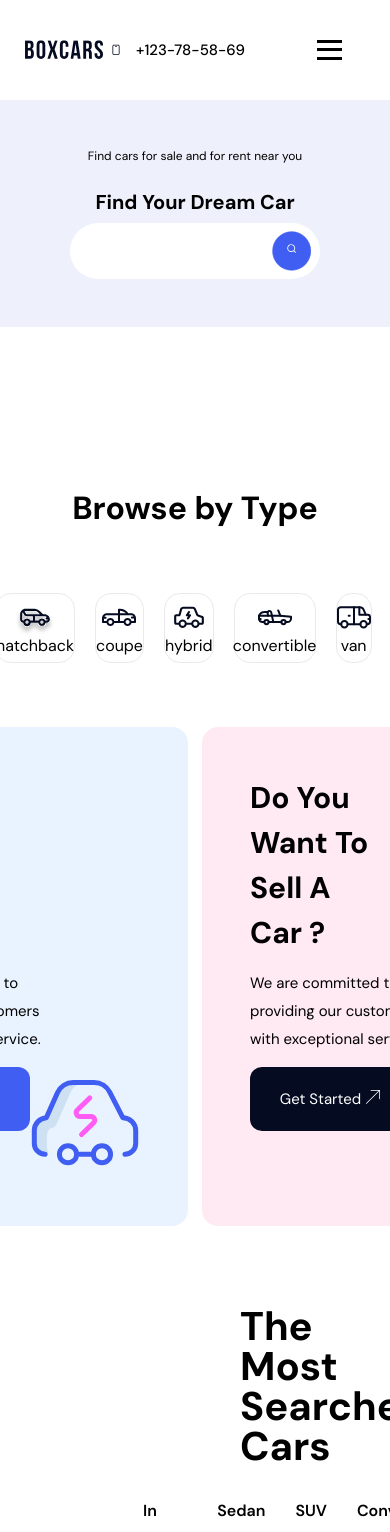
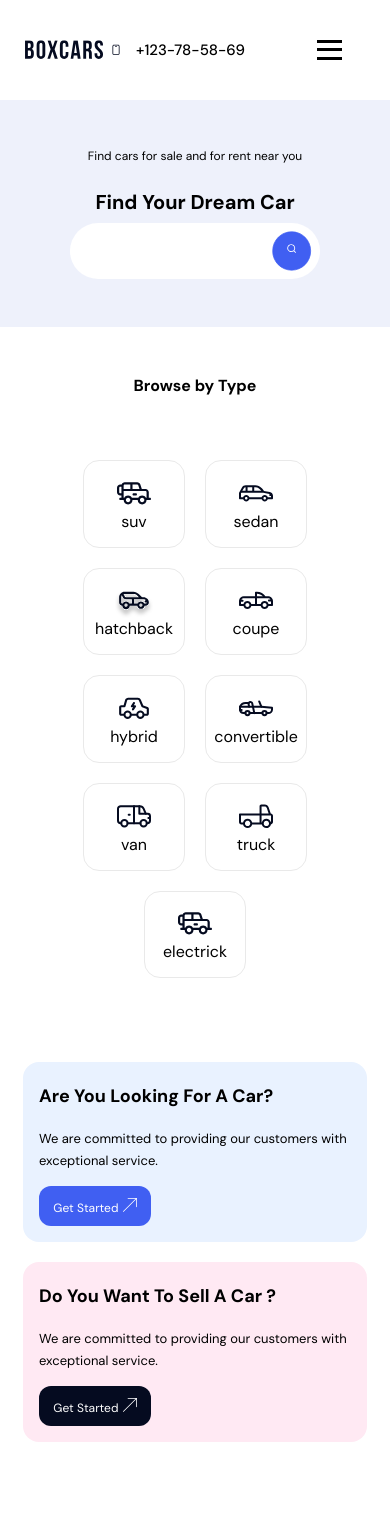
Before and after one commit to voskreshaumertvbIx/landing-car, a React (Create React App) app: page / in a window 390 px wide. Shown: the top 1532 px of the page. Built offline with nearby package versions, Linux system fonts and the light colour scheme.

Commit message:
add responsive type_header design

```diff
--- a/src/components/header/style.module.css
+++ b/src/components/header/style.module.css
@@ -76,7 +76,7 @@
   font-size: 15px;
 }
 
-/* Стили для бургер-меню */
+
 .burger_menu {
   display: none;
   flex-direction: column;
@@ -94,7 +94,7 @@
   background-color: black;
 }
 
-/* Полноэкранное меню */
+
 .fullscreen_menu {
   position: absolute;
   bottom: 0;
@@ -134,7 +134,7 @@
   text-decoration: none;
 }
 
-/* Медиа-запросы для бургер-меню */
+
 @media (max-width: 992px) {
   .burger_menu {
     display: flex;
@@ -154,7 +154,7 @@
   .main_logo {
     width: 90px;
     height: 22px;
-    margin-left: 1rem; /* Уменьшение отступа */
+    margin-left: 1rem;
   }
 
   .phone_logo {
@@ -163,7 +163,7 @@
   }
 
   .phone_number {
-    margin-left: 1rem; /* Уменьшение отступа */
+    margin-left: 1rem;
   }
 
   .nav_text {
@@ -174,29 +174,29 @@
   .submit_button {
     padding: 8px 14px;
     font-size: 14px;
-    margin-right: 1rem; /* Уменьшение отступа */
+    margin-right: 1rem;
   }
 }
 
 @media (max-width: 768px) {
   .header_container {
-    padding: 0 1rem; /* Добавление отступов внутри контейнера */
+    padding: 0 1rem;
   }
 
   .main_logo {
     width: 80px;
     height: 20px;
-    margin-left: 0.5rem; /* Уменьшение отступа */
+    margin-left: 0.5rem;
   }
 
   .phone_logo {
     width: 8px;
     height: 12px;
-    margin-left: 0.5rem; /* Уменьшение отступа */
+    margin-left: 0.5rem;
   }
 
   .phone_number {
-    margin-left: 0.5rem; /* Уменьшение отступа */
+    margin-left: 0.5rem;
   }
 
   .nav_text {
@@ -206,7 +206,7 @@
   .submit_button {
     padding: 6px 12px;
     font-size: 13px;
-    margin-right: 0.5rem; /* Уменьшение отступа */
+    margin-right: 0.5rem;
   }
 }
 
@@ -218,6 +218,6 @@
   .submit_button {
     padding: 5px 10px;
     font-size: 12px;
-    margin-right: 0.5rem; /* Уменьшение отступа */
+    margin-right: 0.5rem;
   }
 }
--- a/src/components/type_car/style.module.css
+++ b/src/components/type_car/style.module.css
@@ -1,105 +1,206 @@
-.main_container{
+.main_container {
   display: flex;
-
-  align-items:center;
+  align-items: center;
   flex-direction: column;
-
-
+  padding: 0 1rem;
 }
 
-.main_head{
+.main_head {
   margin-top: 10rem;
+  text-align: center;
 }
-.cars_section{
+
+.cars_section {
   display: flex;
   justify-content: center;
-  flex-direction: row;
+  flex-wrap: wrap;
+  margin: 4rem 0;
+  width: 90%;
+}
 
-  margin: 4rem 0;
-
-  width: 90%;
-
-
-}
-.car_item{
+.car_item {
   display: flex;
   justify-content: center;
-  align-items:center;
+  align-items: center;
   flex-direction: column;
-
   border: 1px solid #E9E9E9;
-  border-radius:16px;
+  border-radius: 16px;
   width: clamp(80px, 10%, 140px);
   aspect-ratio: 14/12;
+  margin: 0 10px 20px;
+  text-align: center;
+}
 
-  margin: 0 10px;
-
-}
-.car_action_section{
+.car_action_section {
   display: flex;
   justify-content: center;
+  flex-wrap: wrap;
   width: 100%;
-
 }
 
-.car_action_item{
-
+.car_action_item {
   width: clamp(400px, 80%, 600px);
   height: clamp(200px, 80%, 400px);
+  border-radius: 16px;
+  padding: 3rem;
+  margin: 0 7px 20px;
+  background-color: antiquewhite;
+}
 
- border-radius:16px;
+.car_action_item:first-child {
+  background-color: #E9F2FF;
+}
 
- padding: 3rem;
-  margin: 0 7px;
+.car_action_item:last-child {
+  background-color: #FFE9F3;
+}
 
-  background-color:antiquewhite
-}
-.car_action_item:first-child{
-  background-color:#E9F2FF;
-}
-.car_action_item:last-child{
-  background-color:#FFE9F3;
-}
-.car_action_name{
+.car_action_name {
   font-size: 30px;
   font-weight: bold;
   line-height: 45px;
+  text-transform: capitalize;
+  width: 50%;
+}
 
+.car_action_text {
+  font-size: 15px;
+  line-height: 28px;
+  margin: 14px 0;
+  width: 50%;
+}
+
+.submit_button {
+  font-size: 15px;
   text-transform: capitalize;
+  color: white;
+  background-color: #405FF2;
+  border: none;
+  border-radius: 12px;
+  width: 10rem;
+  height: 4rem;
+  cursor: pointer;
+}
+
+.car_action_item:last-child .submit_button {
+  background-color: #050B20;
+}
+
+.footer {
+  display: flex;
+  justify-content: space-between;
+  align-items: center;
+  width: 100%;
+}
 
 
+@media (max-width: 1200px) {
+  .main_head {
+    margin-top: 8rem;
+  }
 
-  width: 47%;
+  .car_item {
+    width: clamp(80px, 15%, 130px);
   }
-.car_action_text{
+
+  .car_action_item {
+    width: clamp(350px, 75%, 550px);
+    height: auto;
+    padding: 2.5rem;
+  }
+}
+
+@media (max-width: 992px) {
+  .main_head {
+    margin-top: 7rem;
+  }
+
+  .car_item {
+    width: clamp(70px, 20%, 120px);
+  }
+
+  .car_action_item {
+    width: clamp(300px, 70%, 500px);
+    height: auto;
+    padding: 2rem;
+  }
+
+  .car_action_name {
+    font-size: 30px;
+    line-height: 45px;
+  }
+
+  .car_action_text {
     font-size: 15px;
     line-height: 28px;
-
-  margin: 14px 0;
-  width: 75%;
-
   }
-.submit_button{
-
-
-  font-size: 15px;
-  text-transform: capitalize;
-
-  color: white;
-  background-color:#405FF2;
-
-  border:none;
-  border-radius: 12px;
-
-  width: 10rem;
-  height: 4rem;
-
-}
-.car_action_item:last-child button{
-  background-color:#050B20;
 }
 
-.footer{
-  display: flex;
-  justify-content: space-between;
+@media (max-width: 768px) {
+  .main_head {
+    margin-top: 5rem;
   }
+
+  .car_item {
+    width: clamp(60px, 25%, 110px);
+  }
+
+  .car_action_item {
+    width: clamp(250px, 65%, 450px);
+    height: auto;
+    padding: 1.5rem;
+  }
+
+  .car_action_name {
+    font-size: 20px;
+    line-height: 45px;
+  }
+
+  .car_action_text {
+    font-size: 13px;
+    line-height: 28px;
+  }
+
+  .submit_button {
+    width: 8rem;
+    height: 3rem;
+  }
+}
+
+@media (max-width: 576px) {
+  .main_head {
+    margin-top: 3rem;
+    font-size: 1rem;
+  }
+
+  .car_item {
+    width: clamp(50px, 40%, 100px);
+  }
+
+  .car_action_item {
+    width: 100%;
+    height: auto;
+    padding: 1rem;
+  }
+
+  .car_action_name {
+    width: 100%;
+    font-size: 18px;
+    line-height: 36px;
+  }
+
+  .car_action_text {
+    width: 100%;
+    font-size: 13px;
+    line-height: 22px;
+  }
+
+  .submit_button {
+    width: 7rem;
+    height: 2.5rem;
+    font-size: 12px;
+  }
+  .car_action_icon{
+    display: none;
+  }
+}
```
Lines whose indentation alone changed are shown as unchanged.
